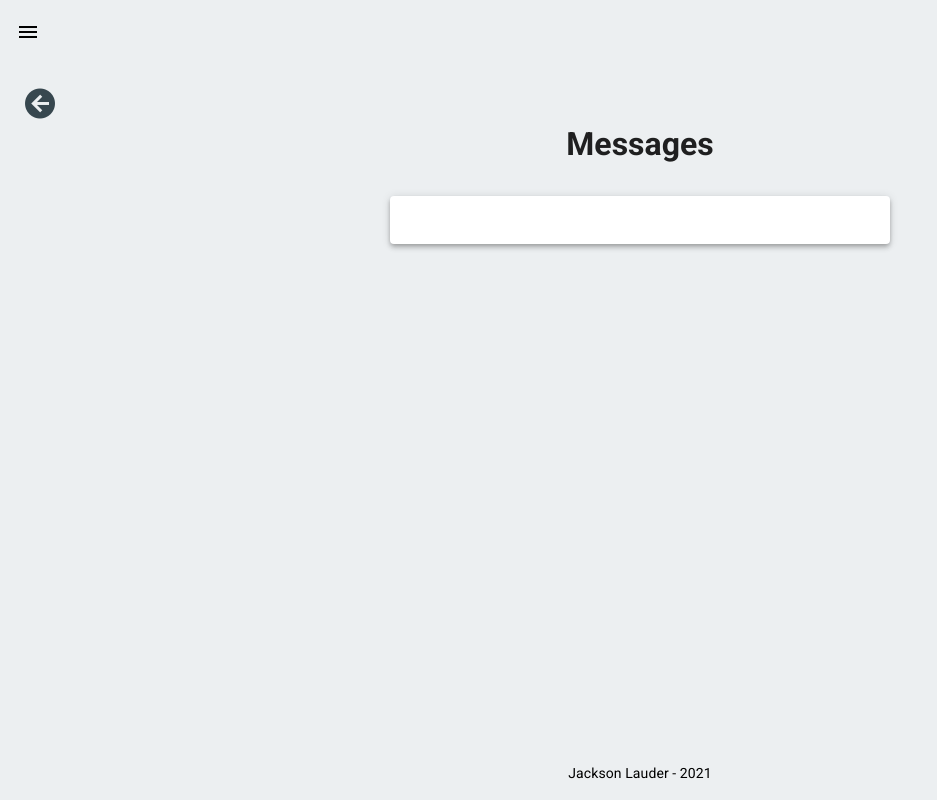
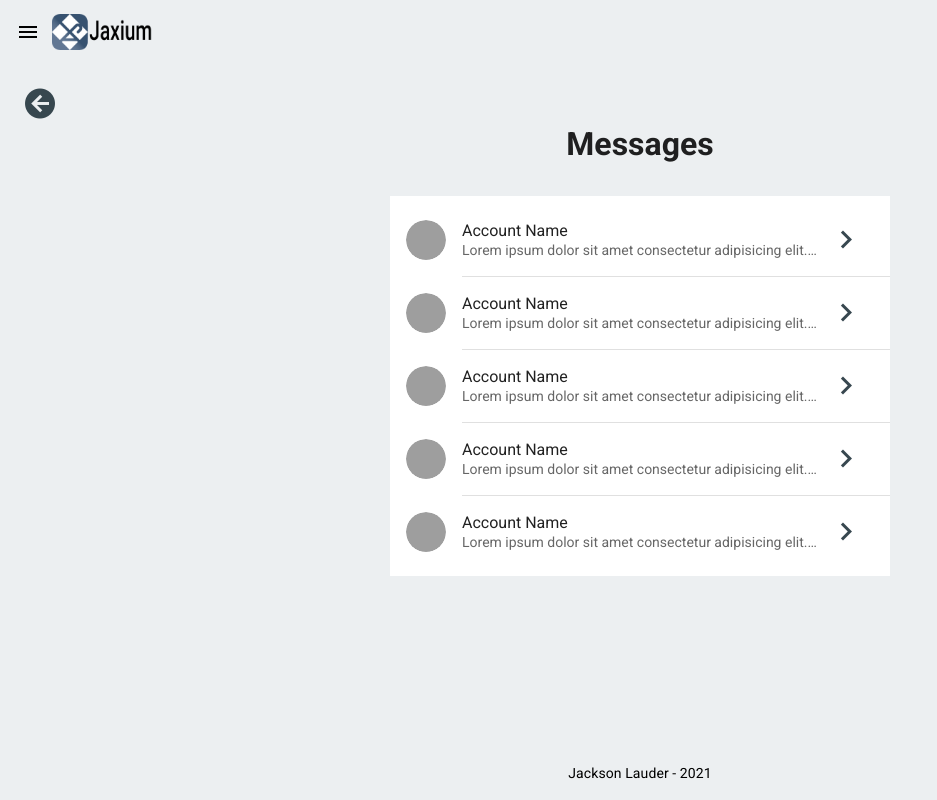
Before and after one commit to jacksonlauder/jaxium-social-network, a Vue app: page /1/messages in a window 1280 px wide. Shown: the whole page, without its empty margins (0-937 px from the left). Built offline with nearby package versions, Linux system fonts and the light colour scheme; grey boxes are pictures that could not be loaded.

Commit message:
Added message

```diff
--- a/src/components/Message.vue
+++ b/src/components/Message.vue
@@ -1,11 +1,82 @@
 <template>
   <v-card
-    class="mx-auto mb-5"
+    flat
+    tile
+    class="mx-auto"
     max-width="500"
-    elevation="4"
   >
-    <v-row>
-      <v-avatar />
-    </v-row>
+    <v-list two-line>
+      <template v-for="(item, index) in items">
+        <v-divider
+          v-if="item.divider"
+          :key="index"
+          :inset="item.inset"
+        />
+        <v-list-item
+          v-else
+          :key="item.title"
+        >
+          <v-list-item-avatar>
+            <v-img :src="item.avatar" />
+          </v-list-item-avatar>
+
+          <v-list-item-content>
+            <v-list-item-title v-html="item.title" />
+            <v-list-item-subtitle v-html="item.subtitle" />
+          </v-list-item-content>
+
+          <v-btn
+            fab
+            top
+            left
+            icon
+            color="blue-grey darken-3"
+            to=""
+          >
+            <v-icon large>
+              mdi-chevron-right
+            </v-icon>
+          </v-btn>
+        </v-list-item>
+      </template>
+    </v-list>
   </v-card>
 </template>
+
+<script>
+export default {
+  data: () => ({
+    items: [
+      {
+        avatar: 'https://cdn.vuetifyjs.com/images/lists/1.jpg',
+        title: 'Account Name',
+        subtitle: 'Lorem ipsum dolor sit amet consectetur adipisicing elit. Autem, incidunt!'
+      },
+      { divider: true, inset: true },
+      {
+        avatar: 'https://cdn.vuetifyjs.com/images/lists/2.jpg',
+        title: 'Account Name',
+        subtitle: 'Lorem ipsum dolor sit amet consectetur adipisicing elit. Autem, incidunt!'
+      },
+      { divider: true, inset: true },
+      {
+        avatar: 'https://cdn.vuetifyjs.com/images/lists/3.jpg',
+        title: 'Account Name',
+        subtitle: 'Lorem ipsum dolor sit amet consectetur adipisicing elit. Autem, incidunt!'
+      },
+      { divider: true, inset: true },
+      {
+        avatar: 'https://cdn.vuetifyjs.com/images/lists/4.jpg',
+        title: 'Account Name',
+        subtitle: 'Lorem ipsum dolor sit amet consectetur adipisicing elit. Autem, incidunt!'
+      },
+            { divider: true, inset: true },
+      {
+        avatar: 'https://cdn.vuetifyjs.com/images/lists/5.jpg',
+        title: 'Account Name',
+        subtitle: 'Lorem ipsum dolor sit amet consectetur adipisicing elit. Autem, incidunt!'
+      },
+    ]
+  })
+}
+</script>
--- a/src/views/SiteHome.vue
+++ b/src/views/SiteHome.vue
@@ -53,7 +53,7 @@ export default {
 }
 </script>
 
-<style>
+<style scoped>
   .theme--light.v-card {
     background: rgba( 255, 255, 255, 0.25 );
 
```
